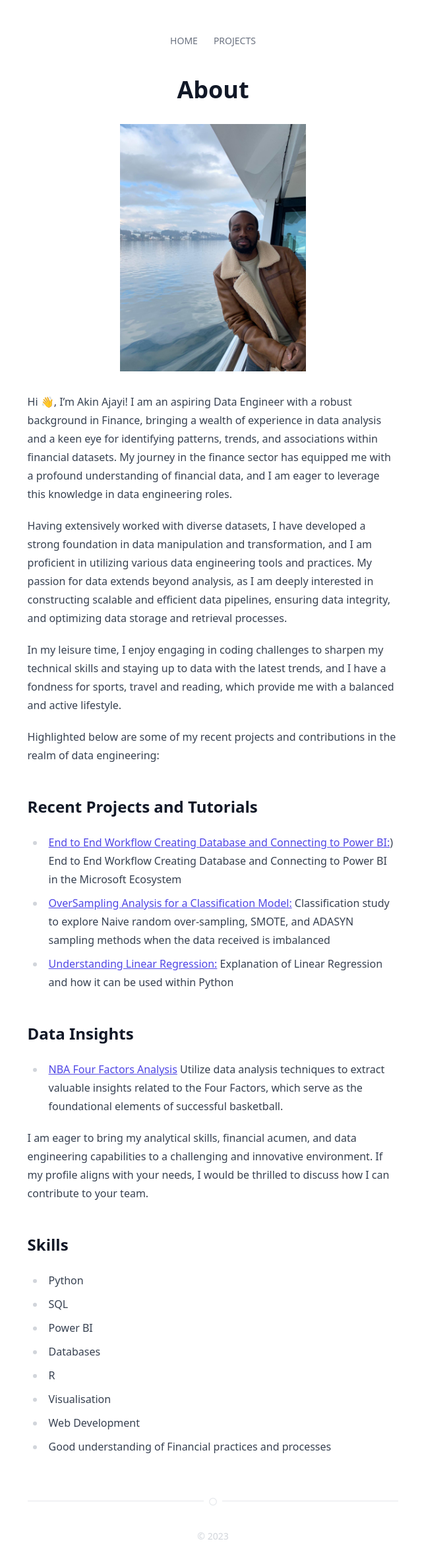
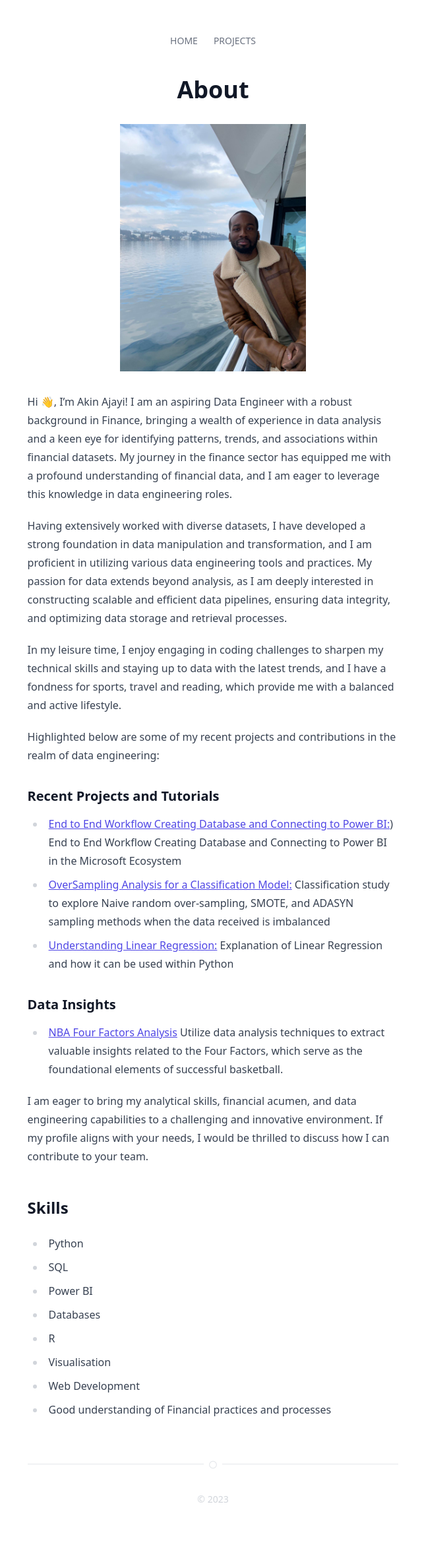
Before and after one commit to Akiwacky/akiwacky.github.io, a Jekyll site: the page built from about.md, in a window 1280 px wide. Shown: the whole page at 66% size, without its empty margins (317-957 px from the left). Built offline with Jekyll 4.4.1, drawn with Linux system fonts in a browser that asks for light colours; nearby versions of some CDN libraries; some web fonts are replaced; after the commit the page ends 2315 px from its top, so only the background shows below that.

```diff
--- a/about.md
+++ b/about.md
@@ -14,7 +14,7 @@ In my leisure time, I enjoy engaging in coding challenges to sharpen my technica
 
 Highlighted below are some of my recent projects and contributions in the realm of data engineering:
 
-## Recent Projects and Tutorials
+### Recent Projects and Tutorials
 
 - [End to End Workflow Creating Database and Connecting to Power BI:](https://akinajayi.me/DB-to-BI-Workflow))
   End to End Workflow Creating Database and Connecting to Power BI in the Microsoft Ecosystem
@@ -23,7 +23,7 @@ Highlighted below are some of my recent projects and contributions in the realm
 - [Understanding Linear Regression:](https://medium.com/@wiajayi/understanding-linear-regression-3a977addcc1b)
   Explanation of Linear Regression and how it can be used within Python
 
-## Data Insights
+### Data Insights
 
 - [NBA Four Factors Analysis](https://akinajayi.me/NBA_Four_Factors/)
   Utilize data analysis techniques to extract valuable insights related to the Four Factors, which serve as the foundational elements of successful basketball.
```
